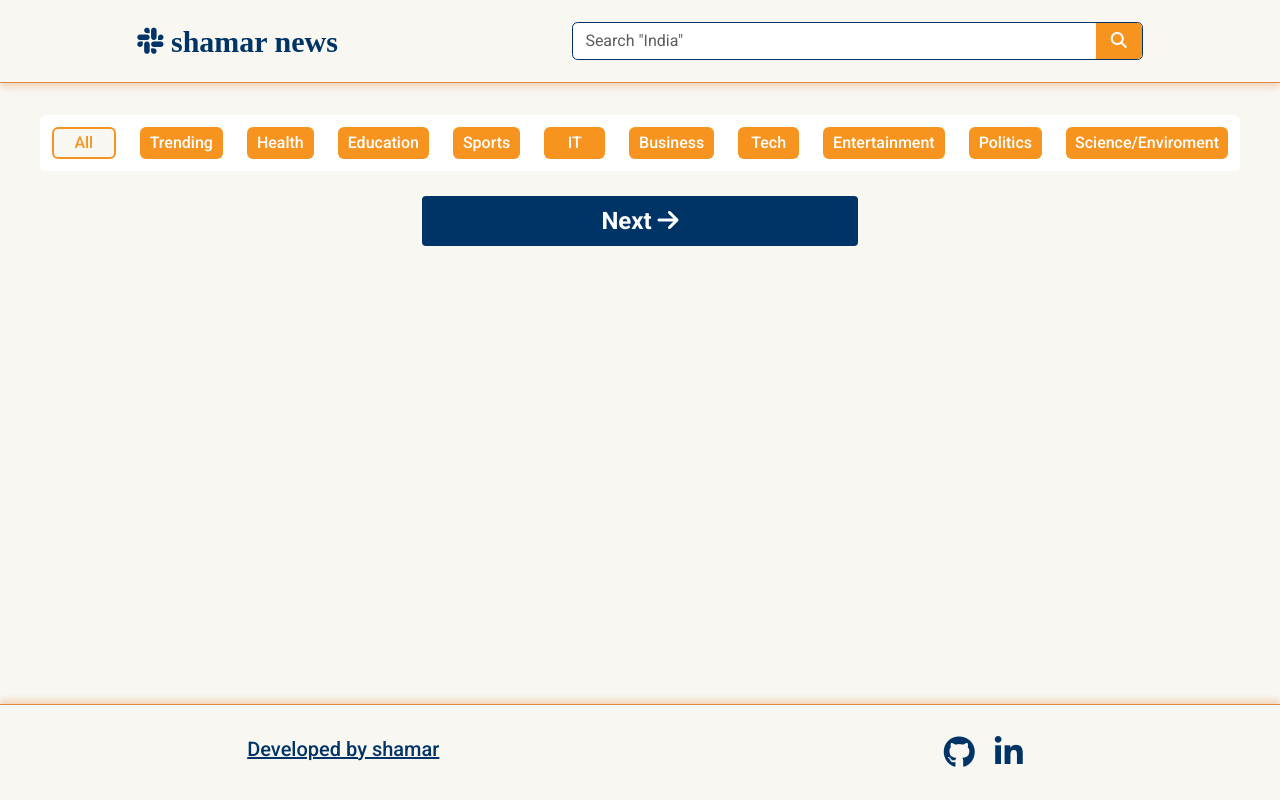
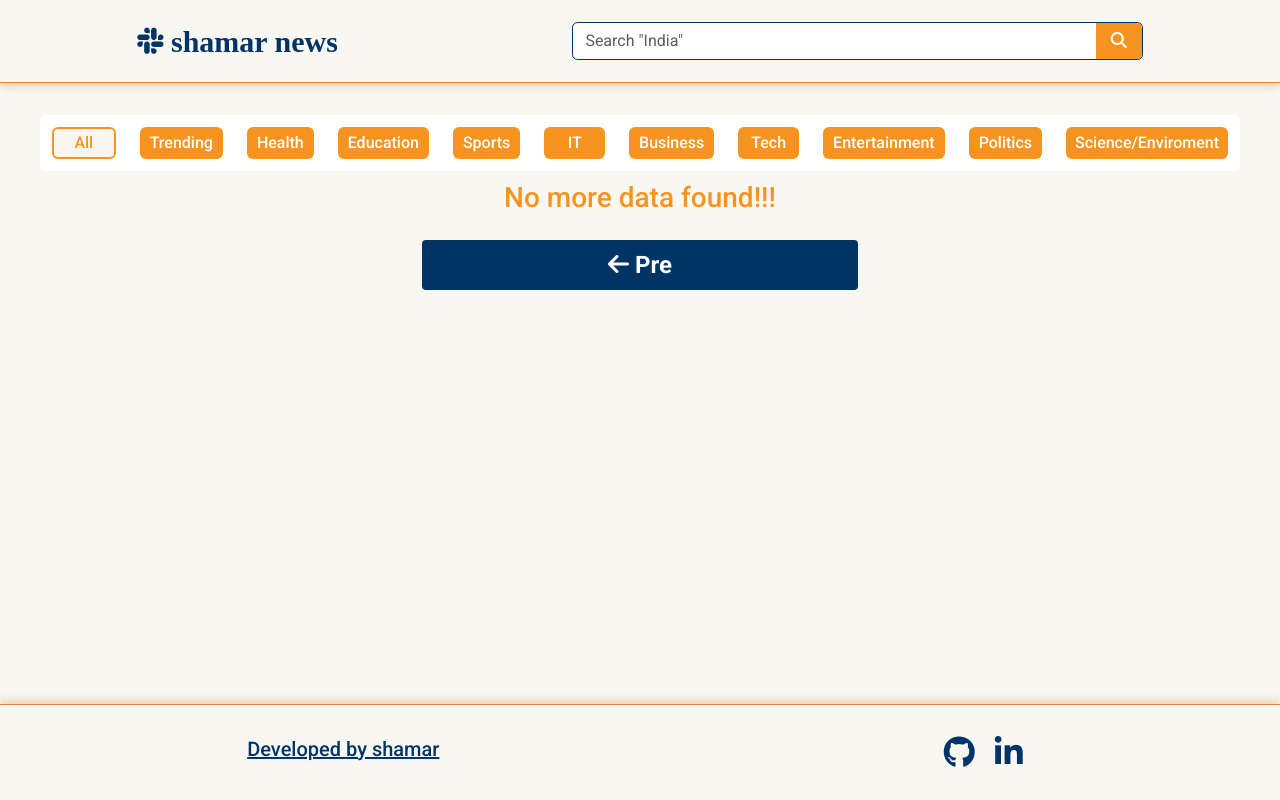
Before and after one commit to shamar0/shamar-news, a Next.js app: page /news in a window 1280 px wide. Built offline with nearby package versions, Linux system fonts and the light colour scheme; no server answers.

Commit message:
error handled

```diff
--- a/src/app/_components/category.js
+++ b/src/app/_components/category.js
@@ -95,7 +95,7 @@ export default function Category() {
           </Link>
         </div>
 
-        <div className={`ind-filter ${activeLink === '/category/science&enviroment' ? 'active' : ''}`}>
+        <div className={`ind-filter ${activeLink === '/category/science%26enviroment' ? 'active' : ''}`}>
           <Link className='category-text' href="/category/science&enviroment" onClick={() => handleClick('/category/science&enviroment')}>
             <span>Science/Enviroment</span>
           </Link>
--- a/src/app/_components/pageClient.js
+++ b/src/app/_components/pageClient.js
@@ -6,6 +6,7 @@ import { useRouter } from "next/navigation";
 import axios from "axios";
 import Loading from "../loading";
 import '../../../public/style.css'
+import Category from "./category";
 
 export default function PageClient({ initialPage, initialLimit }) {
   const router = useRouter();
@@ -55,6 +56,8 @@ export default function PageClient({ initialPage, initialLimit }) {
 
   return (
     <div>
+      { filteredData.length>0 ? (
+        <>
       <Home data={filteredData} />
       <div className="btn-container">
       {page > 1 && (
@@ -76,6 +79,23 @@ export default function PageClient({ initialPage, initialLimit }) {
       </button>
       </div>
       </div>
+      </>
+       ) : (
+        <>
+        <Category/>
+        <h3 style={{color:"#F7941F", display:"flex", justifyContent:"center", alignItems:"center", marginTop:"10px" }}>No more data found!!!</h3>
+        <div className="btn-container">
+        <div className="next-btn nxpv-btn">
+      <button
+        className="btn"
+        onClick={() => handleNavigation(page - 1)}
+      >
+         <i className="fa-solid fa-arrow-left"></i> Pre
+      </button>
+      </div>
+      </div>
+        </>
+      )}
     </div>
   );
 }
```
Also changed, not shown: src/app/_components/CategoryPage.js (+26 -2 lines), src/app/category/[categorized_news]/page.js (renamed from src/app/category/[catgorized_news]/page.js).
